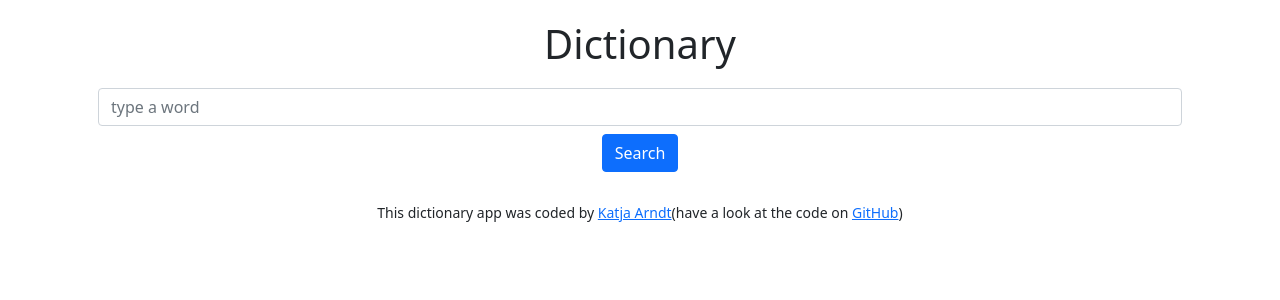
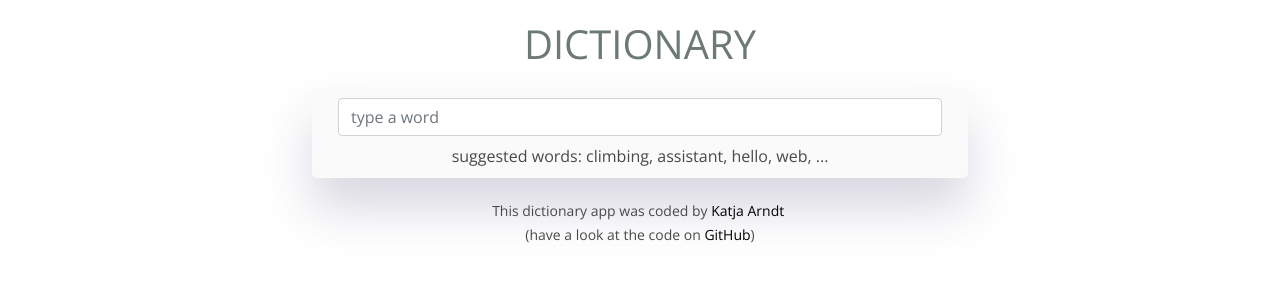
Before and after one commit to KatjaArndt/dictionary, a React (Create React App) app: page / in a window 1280 px wide. Shown: the top 300 px of the page. Built offline with nearby package versions, Linux system fonts and the light colour scheme; no server answers.

Commit message:
styling and defaultkeyword

```diff
--- a/public/index.html
+++ b/public/index.html
@@ -25,6 +25,10 @@
       work correctly both with client-side routing and a non-root public URL.
       Learn how to configure a non-root public URL by running `npm run build`.
     -->
+    <link rel="preconnect" href="https://fonts.gstatic.com">
+<link href="https://fonts.googleapis.com/css2?family=Playfair+Display&display=swap" rel="stylesheet">
+<link rel="preconnect" href="https://fonts.gstatic.com">
+<link href="https://fonts.googleapis.com/css2?family=Open+Sans:wght@300&display=swap" rel="stylesheet">
     <title>Dictionary React App</title>
   </head>
   <body>
--- a/src/App.css
+++ b/src/App.css
@@ -3,9 +3,26 @@ header {
 }
 body {
     text-align: center;
+    max-width: 700px;
+    display: block;
+    margin: 0 auto;
+    color: #494949;
+    font-family: 'Open Sans', sans-serif;
 }
 
 
 footer {
     margin-top: 20px;
 }
+footer a{
+    color: black;
+}
+footer a:hover{
+    color: black;
+    font-weight: 600;
+}
+
+h1 {
+   text-transform: capitalize;
+   color: #6D7975;
+}
--- a/src/App.js
+++ b/src/App.js
@@ -9,16 +9,16 @@ function App() {
       <div className ="container">
       <header className="App-header">
         <h1>
-Dictionary
+DICTIONARY
         </h1>
       </header>
       <main>
-        <Dictionary/>
+        <Dictionary defaultKeyword="climbing"/>
       </main>
       <footer>
-        <small>This dictionary app was coded by <a href="https://www.linkedin.com/in/katja-arndt-b02409a4/">Katja Arndt</a>
+        <small>This dictionary app was coded by <a href="https://www.linkedin.com/in/katja-arndt-b02409a4/">Katja Arndt&nbsp;</a>
 
-
+        <br/>
            (have a look at the code on <a href="https://github.com/KatjaArndt/dictionary">GitHub</a>)
           </small>
       </footer>
--- a/src/Dictionary.js
+++ b/src/Dictionary.js
@@ -1,34 +1,55 @@
 import React, {useState} from "react";
 import axios from "axios";
-import "./dictionary.css";
+import './dictionary.css';
 import Results from "./Results.js";
 
-export default function Dictionary (){
-let [keyword, setKeyword] =useState("");
+export default function Dictionary (props){
+let [keyword, setKeyword] =useState(props.defaultKeyword);
 let [results, setResults] =useState(null);
+let [loaded, setLoaded] =useState(false);
+
 function handleResponse(response){
-    console.log(response.data[0].meanings[0].definitions[0].definition);
     setResults(response.data[0]);
 }
 
-function search (event){
+function search (){
+       let apiUrl = `https://api.dictionaryapi.dev/api/v2/entries/en_US/${keyword}`;
+        axios.get(apiUrl).then(handleResponse);
+}
+
+function handleSubmit (event){
         event.preventDefault();
-        let apiUrl = `https://api.dictionaryapi.dev/api/v2/entries/en_US/${keyword}`;
-        axios.get(apiUrl).then(handleResponse);
+
+        search();
 }
 
 function handleKeywordChange(event){
     setKeyword(event.target.value);
 }
 
-
-    return <div className ="dictionary">
-        <form class = "form-inline" onSubmit = {search}>
-            <div class="form-group mx-sm-3 mb-2">
+function load() {
+    setLoaded(true);
+    search();
+}
+   if(loaded){
+           return <div className ="dictionary">
+        <section className ="search-section">
+                    <form className = "form-inline" onSubmit = {handleSubmit}>
+            <div className="form-group mx-sm-3 mb-2">
                 <input type ="search" placeholder="type a word" className="form-control" onChange = {handleKeywordChange} />
             </div>
-            <button type="submit" class="btn btn-primary mb-2">Search</button>
+            {/*<button type="submit" class="btn btn-light mb-2">Search</button>*/}
         </form>
+        <div className="hint">
+            suggested words: climbing, assistant, hello, web, ...
+        </div>
+        </section>
+
         <Results results = {results}/>
     </div>
+   } else {
+       load();
+       return "Loading";
+   }
+
 }
--- a/src/Meaning.js
+++ b/src/Meaning.js
@@ -1,7 +1,6 @@
 import React from "react";
 import Synonyms from './Synonyms.js';
 export default function Meaning (props) {
-    console.log(props.meaning);
     return (
         <div className ="Meaning">
         <h3>
@@ -10,7 +9,7 @@ export default function Meaning (props) {
         {props.meaning.definitions.map(function (definition, index) {
         return (
           <div key={index}>
-            <p>
+
               <strong>Definition:
                   </strong> {definition.definition}
               <br />
@@ -18,7 +17,7 @@ export default function Meaning (props) {
                   </strong> <em>{definition.example}</em>
                 <br />
                 <Synonyms synonyms ={definition.synonyms}/>
-            </p>
+
           </div>
         );
       })}
--- a/src/Phonetic.js
+++ b/src/Phonetic.js
@@ -1,12 +1,13 @@
 import React from "react";
+import "./phonetic.css";
 
 export default function Phonetic (props) {
     return (
         <div className="Phonetic">
             <a href={props.phonetic.audio} target="_blank" rel="noreferrer">
-            Listen
+             🔊&nbsp;
             </a>
-            <br />
+
             {props.phonetic.text}
         </div>
     )
--- a/src/Results.js
+++ b/src/Results.js
@@ -1,11 +1,13 @@
 import React from "react";
 import Meaning from "./Meaning.js"
 import Phonetic from "./Phonetic.js"
+import './results.css';
 
 export default function Results (props) {
     if (props.results){
     return (
     <div className = "results">
+        <section>
 <h2>
     {props.results.word}
 </h2>
@@ -16,11 +18,12 @@ export default function Results (props) {
     </div>
     )
 })}
+</section>
 {props.results.meanings.map(function (meaning, index){
     return (
-    <div key = {index}>
+    <section key = {index}>
         <Meaning meaning={meaning} />
-    </div>
+    </section>
     );
 })}
     </div>
--- a/src/Synonyms.js
+++ b/src/Synonyms.js
@@ -1,4 +1,5 @@
 import React from "react";
+import "./synonyms.css"
 
 export default function Synonyms (props) {
     if (props.synonyms){
--- a/src/dictionary.css
+++ b/src/dictionary.css
@@ -0,0 +1,11 @@
+dictionary input {
+    border-radius: 5px;
+    max-width: 500px;
+    text-align: center;
+}
+dictionary hint {
+   font-size: 100px;
+   color: blue;
+   font-weight: lighter;
+
+}
--- /dev/null
+++ b/src/phonetic.css
@@ -0,0 +1,7 @@
+a{
+
+    text-decoration: none;
+}
+a:hover{
+    text-decoration: none;
+}
--- /dev/null
+++ b/src/results.css
@@ -0,0 +1,12 @@
+section {
+    background-color: #FAFAFA;
+    margin: 10px;
+    padding: 10px;
+    border-radius: 5px;
+    box-shadow: 0 30px 50px rgb(65 50 100 / 20%);
+}
+
+h2{
+    color: #EBA189;
+    font-family: 'Playfair Display', serif;
+}
--- /dev/null
+++ b/src/synonyms.css
@@ -0,0 +1,7 @@
+li {
+    list-style: none;
+}
+
+ul {
+    padding: 0px;
+}
```
